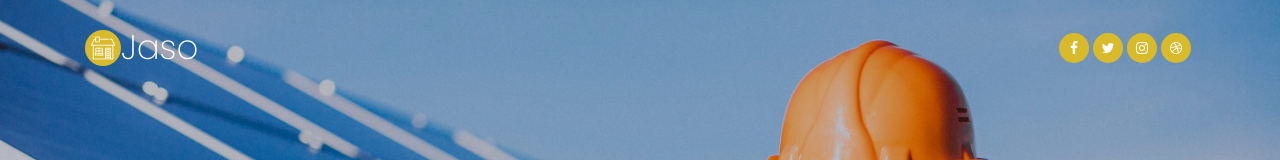
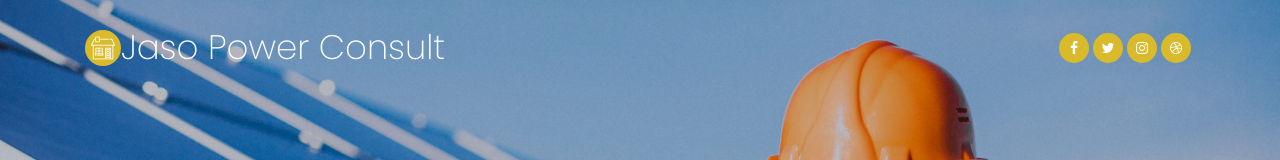
Before and after one commit to KaKebe-Technologies-Limited/jaso, a plain HTML site: page index.html in a window 1280 px wide. Shown: the top 160 px of the page. Drawn offline with Linux system fonts and the light colour scheme; some packages are replaced by stand-ins of ours; no server answers; files whose address does not match are found by name.

Commit message:
Title Change

```diff
--- a/index.html
+++ b/index.html
@@ -1,7 +1,7 @@
 <!DOCTYPE html>
 <html lang="en">
   <head>
-    <title>Jaso</title>
+    <title>Jaso Power Consult</title>
     <meta charset="utf-8">
     <meta name="viewport" content="width=device-width, initial-scale=1, shrink-to-fit=no">
 
@@ -26,7 +26,7 @@
 	    <div class="container">
 				<div class="row justify-content-between">
 					<div class="col-3 d-flex align-items-center">
-						<a class="navbar-brand d-flex" href="index.html"><div class="icon d-flex align-items-center justify-content-center"><span class="flaticon-roof-2"></span></div>Jaso</a>
+						<a class="navbar-brand d-flex" href="index.html"><div class="icon d-flex align-items-center justify-content-center"><span class="flaticon-roof-2"></span></div>Jaso Power Consult</a>
 					</div>
 					<div class="col-3 d-flex justify-content-end align-items-center">
 						<div class="social-media">
@@ -104,7 +104,9 @@
     				<div class="row justify-content-start py-5 pr-md-4">
 		          <div class="col-md-12 heading-section ftco-animate py-md-4">
 		            <h2 class="mb-4">We help more than 45 years installing your roof</h2>
-		            <p>Far far away, behind the word mountains, far from the countries Vokalia and Consonantia, there live the blind texts. Separated they live in Bookmarksgrove right at the coast of the Semantics, a large language ocean. A small river named Duden flows by their place and supplies it with the necessary regelialia. It is a paradisematic country, in which roasted parts of sentences fly into your mouth.</p>
+		            <p>Far far away, behind the word mountains, far from the countries Vokalia and Consonantia, there live the blind texts. Separated they live in
+						Bookmarksgrove right at the coast of the Semantics, a large language ocean. A small river named Duden flows by their place and supplies it with
+						the necessary regelialia. It is a paradisematic country, in which roasted parts of sentences fly into your mouth.</p>
 		            <div class="tabulation-2 mt-4">
 									<ul class="nav nav-pills nav-fill d-md-flex d-block">
 									  <li class="nav-item mb-md-0 mb-2">
```
